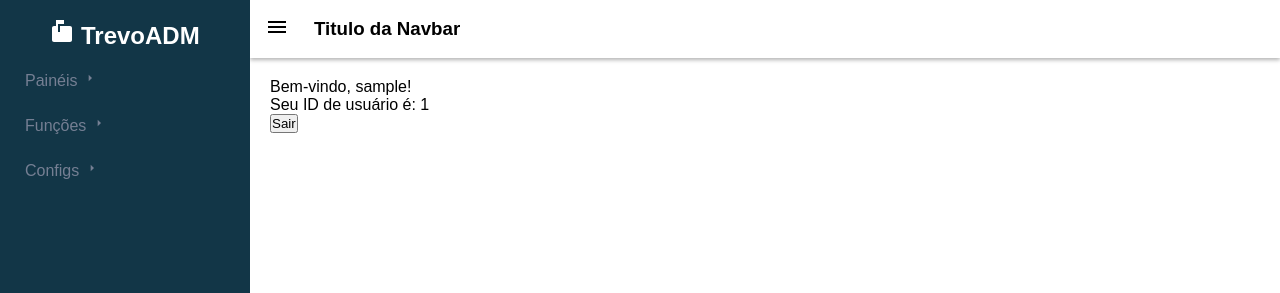
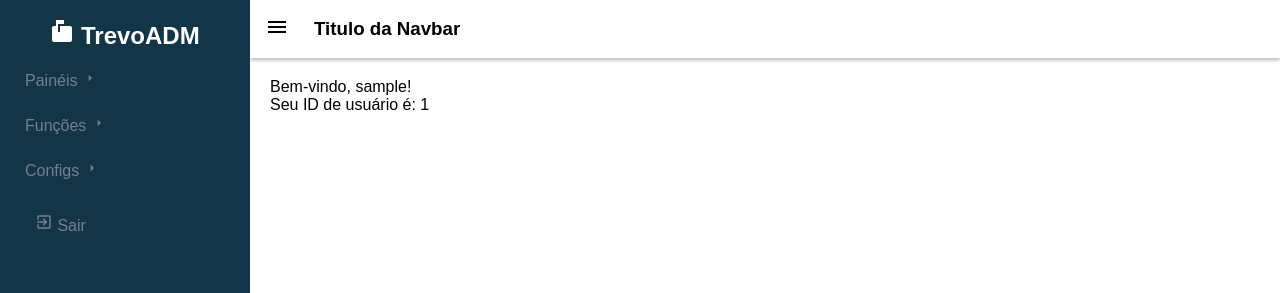
Before and after one commit to agildojunior/TrevinhoPremiadoFrontEnd, a React (Create React App) app: page /home in a window 1280 px wide. Shown: the top 293 px of the page. Built offline with nearby package versions, Linux system fonts and the light colour scheme; sample sign-in values are in the browser's storage.

Commit message:
botao de deslogar

```diff
--- a/src/App.js
+++ b/src/App.js
@@ -1,4 +1,5 @@
 import React, { useState, useEffect } from 'react';
+import { BrowserRouter as Router } from 'react-router-dom';
 import RoutesApp from './routes/RoutesApp';
 import Sidebar from './components/sidebar';
 import GlobalStyle from './styles/global';
@@ -14,12 +15,12 @@ const App = () => {
     }, []);
 
     return (
-        <>
+        <Router>
             <GlobalStyle />
             <Sidebar>
                 <RoutesApp isAuth={isAuth} setAuth={setAuth} />
             </Sidebar>
-        </>
+        </Router>
     );
 };
 
--- a/src/components/sidebar/index.js
+++ b/src/components/sidebar/index.js
@@ -1,14 +1,28 @@
 import React, { useState } from 'react';
+import { useNavigate } from 'react-router-dom';
 import { SidebarContainer, PageContent, NavbarContent, MenuIcon, NavbarTitle, MenuTitle, SidebarMenu, SidebarMenuItem, SidebarMenuTitle } from './styles';
-import { MdMenu, MdMarkunreadMailbox, MdHome, MdWork, MdPerson, MdArrowRight, MdArrowDropDown } from 'react-icons/md';
+import { MdMenu, MdMarkunreadMailbox, MdHome, MdWork, MdPerson, MdArrowRight, MdArrowDropDown, MdExitToApp } from 'react-icons/md'; // Importando MdExitToApp para o ícone de logout
 
-const Sidebar = ({ children }) => {
+const Sidebar = ({ children, setAuth }) => {
     const [isOpen, setIsOpen] = useState(true);
     const [menuOpen, setMenuOpen] = useState({
         paineis: false,
         funcoes: false,
         configs: false
     });
+
+    const navigate = useNavigate();
+
+    const handleLogout = () => {
+        localStorage.removeItem('token');
+        localStorage.removeItem('user');
+        setAuth(false);
+        navigate('/login');
+    };
+
+    const handleNavigation = (path) => {
+        navigate(path);
+    };
 
     const toggleSidebar = () => {
         setIsOpen(!isOpen);
@@ -31,8 +45,8 @@ const Sidebar = ({ children }) => {
                     </SidebarMenuTitle>
                     {menuOpen.paineis && (
                         <>
-              <SidebarMenuItem><MdHome size={18} /> Home</SidebarMenuItem>
-              <SidebarMenuItem><MdWork size={18} /> Teste</SidebarMenuItem>
+                            <SidebarMenuItem onClick={() => handleNavigation('/home')}><MdHome size={18} /> Home</SidebarMenuItem>
+                            <SidebarMenuItem onClick={() => handleNavigation('/teste')}><MdWork size={18} /> Teste</SidebarMenuItem>
                         </>
                     )}
                 </SidebarMenu>
@@ -60,6 +74,9 @@ const Sidebar = ({ children }) => {
                         </>
                     )}
                 </SidebarMenu>
+                <SidebarMenu>
+                  <SidebarMenuItem onClick={handleLogout}><MdExitToApp size={18} /> Sair</SidebarMenuItem>
+                </SidebarMenu>
             </SidebarContainer>
             <PageContent isOpen={isOpen}>
                 <NavbarContent>
--- a/src/pages/Home/index.js
+++ b/src/pages/Home/index.js
@@ -1,22 +1,12 @@
 import React from 'react';
-import { useNavigate } from 'react-router-dom';
 
-const Home = ({ setAuth }) => {
-    const history = useNavigate();
+const Home = () => {
     const user = JSON.parse(localStorage.getItem('user'));
-
-    const handleLogout = () => {
-        localStorage.removeItem('token');
-        localStorage.removeItem('user');
-        setAuth(false);
-        history('/login');
-    };
 
     return (
         <div>
             <p>Bem-vindo, {user.username}!</p>
             <p>Seu ID de usuário é: {user.id}</p>
-            <button onClick={handleLogout}>Sair</button>
         </div>
     );
 };
--- /dev/null
+++ b/src/pages/Teste/index.js
@@ -0,0 +1,11 @@
+import React from 'react';
+
+const Teste = () => {
+    return (
+        <div>
+            <p>teste</p>
+        </div>
+    );
+};
+
+export default Teste;
--- a/src/routes/RoutesApp.js
+++ b/src/routes/RoutesApp.js
@@ -1,17 +1,17 @@
 import React from 'react';
-import { BrowserRouter as Router, Routes, Route, Navigate } from 'react-router-dom';
+import { Routes, Route, Navigate } from 'react-router-dom';
 import Home from '../pages/Home';
+import Teste from '../pages/Teste';
 import Login from '../pages/Login';
 
 const RoutesApp = ({ isAuth, setAuth }) => {
     return (
-        <Router>
-            <Routes>
-                <Route path="/login" element={isAuth ? <Navigate to="/home" /> : <Login setAuth={setAuth} />} />
-                <Route path="/home" element={isAuth ? <Home setAuth={setAuth} /> : <Navigate to="/login" />} />
-                <Route path="/" element={<Navigate to={isAuth ? "/home" : "/login"} />} />
-            </Routes>
-        </Router>
+        <Routes>
+            <Route path="/login" element={isAuth ? <Navigate to="/home" /> : <Login setAuth={setAuth} />} />
+            <Route path="/home" element={isAuth ? <Home setAuth={setAuth} /> : <Navigate to="/login" />} />
+            <Route path="/teste" element={isAuth ? <Teste setAuth={setAuth} /> : <Navigate to="/login" />} />
+            <Route path="/" element={<Navigate to={isAuth ? "/home" : "/login"} />} />
+        </Routes>
     );
 };
 
```
Also changed, not shown: src/pages/Teste/styles.js (added). Lines whose indentation alone changed are shown as unchanged.
